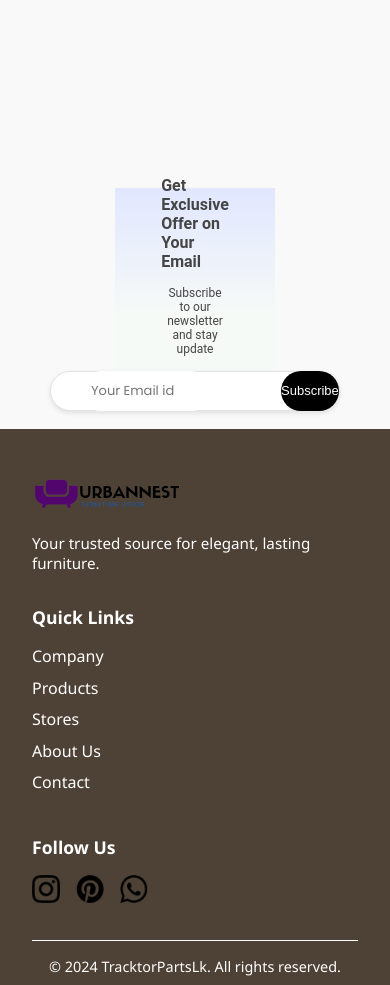
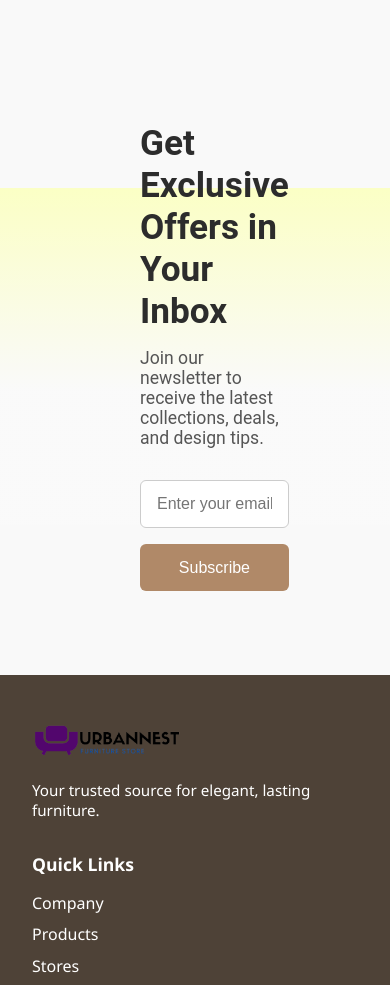
Before and after one commit to thilankadilshan/UrbanNest-furniture-store, a React (Create React App) app in the folder frontend/: page / in a window 390 px wide. Shown: the part 2860-3845 px from the top of the page. Built offline with nearby package versions, Linux system fonts and the light colour scheme; no server answers.

Commit message:
news letter component created

```diff
--- a/frontend/src/Components/NewsLetter/NewsLetter.css
+++ b/frontend/src/Components/NewsLetter/NewsLetter.css
@@ -1,5 +1,5 @@
 .newsletter {
-    width: 85%;
+    width: 100%;
     height: 40vh;
     display: flex;
     flex-direction: column;
@@ -8,157 +8,68 @@
     margin: auto;
     padding: 0px 140px;
     margin-bottom: 150px;
-    background: linear-gradient(180deg, #e1e7ff 0%, #e1ffea22 60%);
+    background: linear-gradient(180deg, #fbffc5 0%, #ffffff22 60%);
     gap: 30px;
 }
 
-.newsletter h1 {
-    color: #454545;
-    font-size: 55px;
-    font-weight: 600;
+.newsletter-content {
+    max-width: 700px;
+    margin: 0 auto;
+}
+
+.newsletter h2 {
+    font-size: 2.2rem;
+    margin-bottom: 1rem;
+    color: #2c2c2c;
 }
 
 .newsletter p {
-    color: #454545;
-    font-size: 20px;
+    font-size: 1.1rem;
+    margin-bottom: 2rem;
+    color: #555;
 }
 
-.newsletter div {
+.newsletter-form {
     display: flex;
-    align-items: center;
-    justify-content: space-between;
-    background: white;
-    width: 600px;
-    height: 60px;
-    border: 1px solid #e3e3e3;
-    border-radius: 30px;
-    padding: 0 15px;
-    box-shadow: 0 2px 5px rgba(0, 0, 0, 0.1);
+    justify-content: center;
+    flex-wrap: wrap;
+    gap: 1rem;
 }
 
-.newsletter input {
-    width: 400px;
-    height: 40px;
-    margin-left: 15px;
-    border: none;
-    outline: none;
-    color: #616161;
-    font-family: 'Poppins', sans-serif;
-    font-size: 16px;
-    border-radius: 20px;
-    padding: 5px 10px;
+.newsletter-form input {
+    padding: 0.9rem 1rem;
+    width: 60%;
+    max-width: 350px;
+    border: 1px solid #ccc;
+    border-radius: 6px;
+    font-size: 1rem;
 }
 
-.newsletter div button {
-    width: 140px; /* Adjusted width to fit nicely */
-    height: 50px; /* Matches the input height */
-    border-radius: 40px; /* Matches the input border-radius */
-    background: black;
+.newsletter-form button {
+    padding: 0.9rem 1.5rem;
+    background-color: #b08968;
     color: white;
-    font-size: 16px;
+    border: none;
+    border-radius: 6px;
+    font-size: 1rem;
     cursor: pointer;
-    border: none;
-    margin-left: 70px;
+    transition: background-color 0.3s ease;
 }
-@media(max-width:1280px){
-    .newsletter{
-        padding: 0px 80px;
-        margin-bottom: 120px;
-        gap: 20px;
+
+.newsletter-form button:hover {
+    background-color: #8c674f;
+}
+
+@media (max-width: 600px) {
+    .newsletter-form {
+        flex-direction: column;
     }
-    .newsletter h1{
-        font-size: 36px;
+
+    .newsletter-form input {
+        width: 100%;
     }
-    .newsletter p{
-        font-size: 16px;
-    }
-    .newsletter div{
-        width: 600px;
-        height: 60px;
-    }
-    .newsletter div input{
-        width: 400px;
-    }
-    .newsletter div button{
-        width: 160px;
-        height: 60px;
+
+    .newsletter-form button {
+        width: 100%;
     }
 }
-@media(max-width:1024px){
-    .newsletter{
-
-        margin-bottom: 60px;
-
-    }
-    .newsletter h1{
-        font-size: 30px;
-    }
-    .newsletter p{
-        font-size: 14px;
-    }
-    .newsletter div{
-        width: 500px;
-        height: 50px;
-    }
-    .newsletter div input{
-        width: 300px;
-        font-size: 14px;
-    }
-    .newsletter div button{
-        width: 120px;
-        height: 50px;
-    }
-}
-@media(max-width:800px){
-    .newsletter{
-
-        margin-bottom: 30px;
-        height: 35vh;
-
-    }
-    .newsletter h1{
-        font-size: 18px;
-    }
-    .newsletter p{
-        font-size: 12px;
-    }
-    .newsletter div{
-        width: 400px;
-        height: 40px;
-    }
-    .newsletter div input{
-        width: 200px;
-        font-size: 13px;
-    }
-    .newsletter div button{
-        width: 100px;
-        height: 40px;
-        font-size: 13px;
-    }
-}
-@media(max-width:500px){
-    .newsletter{
-
-      width: 100px;
-        height: 25vh;
-        gap: 15px;
-
-    }
-    .newsletter h1{
-        font-size: 16px;
-    }
-    .newsletter p{
-        font-size: 12px;
-        max-width: 200px;
-        text-align: center;
-    }
-    .newsletter div{
-        width: 290px;
-
-    }
-    .newsletter div input{
-        width: 130px;
-
-    }
-
-}
--- a/frontend/src/Components/NewsLetter/NewsLetter.jsx
+++ b/frontend/src/Components/NewsLetter/NewsLetter.jsx
@@ -3,14 +3,19 @@ import "./NewsLetter.css";
 
 const NewsLetter = () => {
   return (
-    <div className="newsletter">
-      <h1>Get Exclusive Offer on Your Email</h1>
-      <p>Subscribe to our newsletter and stay update</p>
-      <div>
-        <input type="email" placeholder='Your Email id' />
-        <button>Subscribe</button>
+    <section className="newsletter">
+      <div className="newsletter-content">
+        <h2>Get Exclusive Offers in Your Inbox</h2>
+        <p>
+          Join our newsletter to receive the latest collections, deals, and
+          design tips.
+        </p>
+        <form className="newsletter-form" onSubmit={(e) => e.preventDefault()}>
+          <input type="email" placeholder="Enter your email" required />
+          <button type="submit">Subscribe</button>
+        </form>
       </div>
-    </div>
+    </section>
   );
 };
 
```
